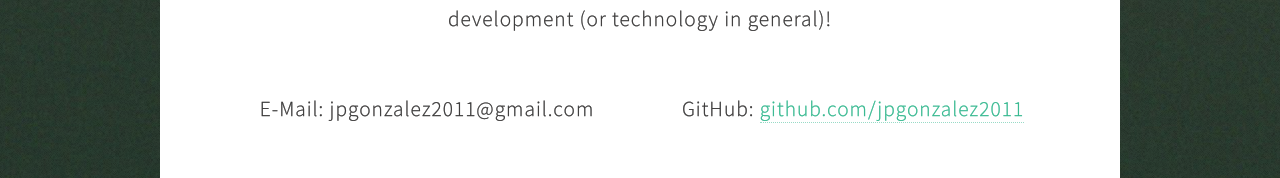
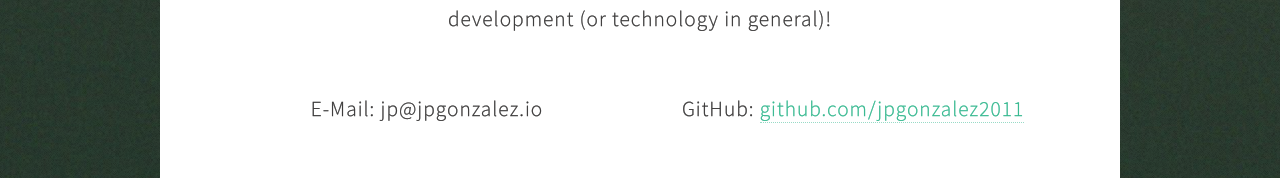
Before and after one commit to jpgonzalez2011/jpgonzalez2011.github.io, a plain HTML site: page index.html in a window 1280 px wide. Shown: the part 4741-4919 px from the top of the page. Drawn offline with Linux system fonts and the light colour scheme.

Commit message:
Update resume and email.

```diff
--- a/index.html
+++ b/index.html
@@ -119,7 +119,7 @@
 					or talk about web development (or technology in general)!</p>
 				</header>
 					<div margin="auto" class="row 50%">
-						<div style="text-align: center" class="6u 12u$(mobile)">E-Mail: jpgonzalez2011@gmail.com</div>
+						<div style="text-align: center" class="6u 12u$(mobile)">E-Mail: jp@jpgonzalez.io</div>
 						<div style="text-align: center" class="6u$ 12u$(mobile)">GitHub: <a href="github.com/jpgonzalez2011"> github.com/jpgonzalez2011 </a></div>
 						</div>
 					</div>
```
Also changed, not shown: 1 other file.
